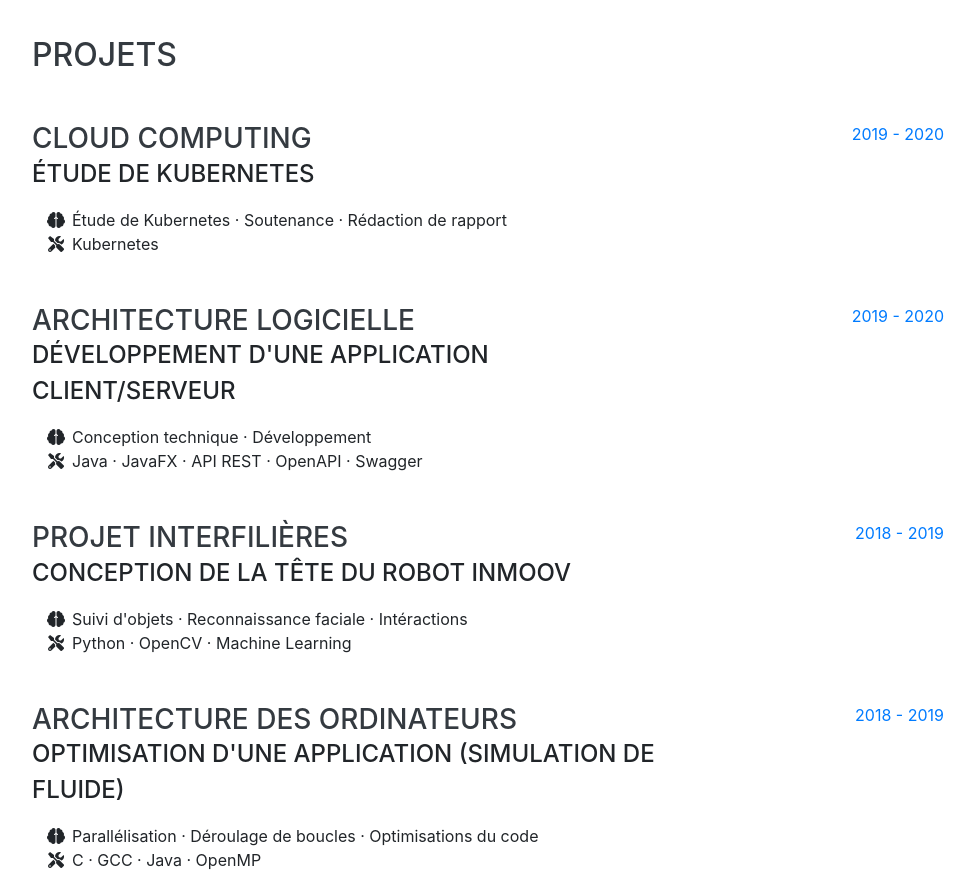
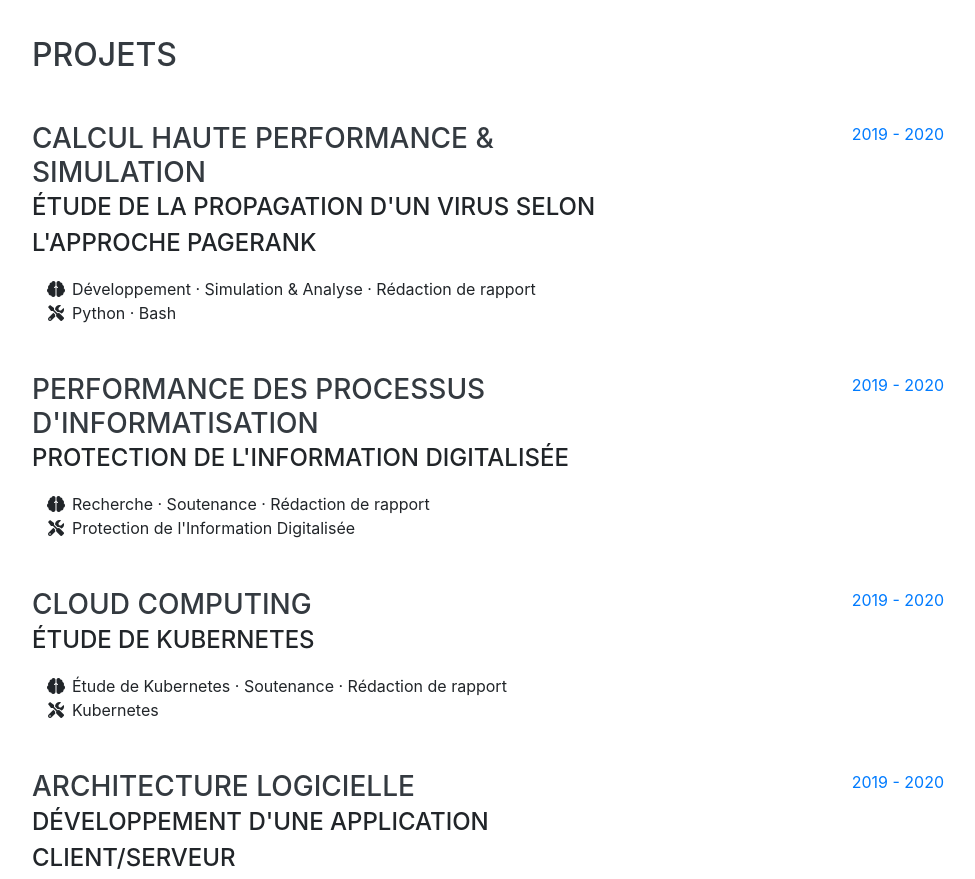
Before and after one commit to empty-spaces/empty-spaces.github.io, a website with bundled scripts: page index.html in a window 1280 px wide. Shown: the part 3320-4199 px from the top of the page, without its empty margins (288-1263 px from the left). Built offline with nearby package versions, Linux system fonts and the light colour scheme; a web font is replaced by a local one.

Commit message:
Update informations

```diff
--- a/index.html
+++ b/index.html
@@ -10,15 +10,12 @@
 
   <title>Clément LEFEVRE - CV</title>
 
-  <!-- Bootstrap core CSS -->
   <link href="vendor/bootstrap/css/bootstrap.min.css" rel="stylesheet">
 
-  <!-- Custom fonts for this template -->
   <link href="https://fonts.googleapis.com/css?family=Saira+Extra+Condensed:500,700" rel="stylesheet">
   <link href="https://fonts.googleapis.com/css?family=Muli:400,400i,800,800i" rel="stylesheet">
   <link href="vendor/fontawesome-free/css/all.min.css" rel="stylesheet">
 
-  <!-- Custom styles for this template -->
   <link href="css/resume.min.css" rel="stylesheet">
 
 </head>
@@ -319,6 +316,35 @@
     <section class="resume-section p-3 p-lg-5 d-flex align-items-center" id="projects">
       <div class="w-100">
         <h2 class="mb-5">Projets</h2>
+
+        <div class="resume-item d-flex flex-column flex-md-row mb-5">
+          <div class="resume-content mr-auto">
+            <h3 class="mb-0">Calcul Haute Performance & Simulation</h3>
+            <div class="subheading mb-3">Étude de la propagation d'un virus selon l'approche PageRank</div>
+            <ul class="fa-ul mb-0">
+            	<li><i class="fa-li fas fa-brain"></i> Développement · Simulation & Analyse · Rédaction de rapport</li>
+            	<li><i class="fa-li fas fa-tools"></i> Python · Bash</li>
+          	</ul>
+          </div>
+          <div class="resume-date text-md-right">
+            <span class="text-primary">2019 - 2020</span>
+          </div>
+        </div>
+
+        <div class="resume-item d-flex flex-column flex-md-row mb-5">
+          <div class="resume-content mr-auto">
+            <h3 class="mb-0">Performance des Processus d'Informatisation</h3>
+            <div class="subheading mb-3">Protection de l'Information Digitalisée</div>
+            <ul class="fa-ul mb-0">
+            	<li><i class="fa-li fas fa-brain"></i> Recherche · Soutenance · Rédaction de rapport</li>
+            	<li><i class="fa-li fas fa-tools"></i> Protection de l'Information Digitalisée</li>
+          	</ul>
+          </div>
+          <div class="resume-date text-md-right">
+            <span class="text-primary">2019 - 2020</span>
+          </div>
+        </div>
+
         <div class="resume-item d-flex flex-column flex-md-row mb-5">
           <div class="resume-content mr-auto">
             <h3 class="mb-0">Cloud Computing</h3>
@@ -512,6 +538,9 @@
             	Jenkins <i class="fab fa-jenkins"></i></li>
            	<li>
                 <i class="fa-li fa fa-check"></i>
+            	SonarQube</li>
+           	<li>
+                <i class="fa-li fa fa-check"></i>
             	Kubernetes</li>
         </ul>
 
@@ -533,6 +562,12 @@
            	<li>
            		 <i class="fa-li fa fa-check"></i>
             	Spring Boot</li>
+           	<li>
+           		 <i class="fa-li fa fa-check"></i>
+            	Mockito</li>
+           	<li>
+           		 <i class="fa-li fa fa-check"></i>
+            	Lombok</li>
            	<li>
            		 <i class="fa-li fa fa-check"></i>
             	Maple &amp; Scilab</li>
```
